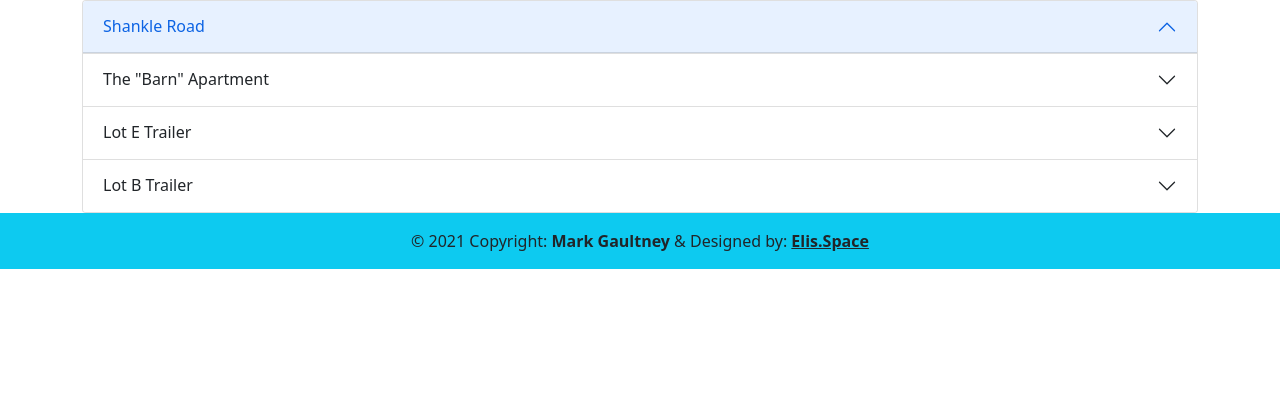
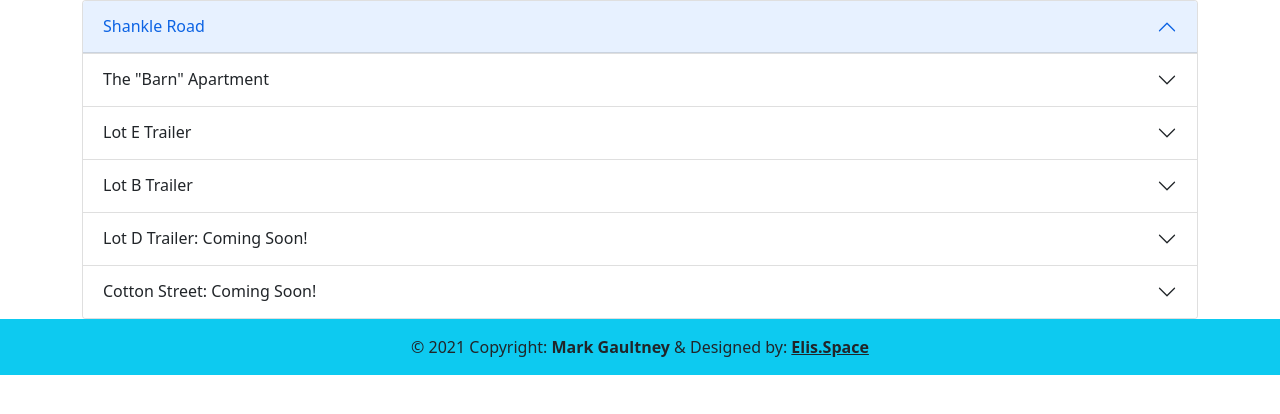
Before and after one commit to elisspace/pops, a PHP site: page /property.php in a window 1280 px wide. Shown: the part 56-470 px from the top of the page. Run offline with PHP 8.4, Linux system fonts and the light colour scheme.

Commit message:
small images on front page. Placeholders for D/Cotton on property page.

```diff
--- a/property.php
+++ b/property.php
@@ -113,7 +113,7 @@
           </button>
         </div>
         <!-- end of barn apt pics -->
-        <strong>Rosewood's Barn Apartment</strong>Ever wanted to live on an honest-to-God working cattle farm? Nothing will be more authentic than this cute apartment bordered by a barn (naturally) and green and clean pasture. Look out your window and enjoy watching deer frolic past happy cows, put on your boots, hop into your truck, and head to the Wal-Mart parking lot for another rolicking good night in the country.
+        <strong>Rosewood's Barn Apartment</strong> Ever wanted to live on an honest-to-God working cattle farm? Nothing will be more authentic than this cute apartment bordered by a barn (naturally) and green and clean pasture. Look out your window and enjoy watching deer frolic past happy cows, put on your boots, hop into your truck, and head to the Wal-Mart parking lot for another rolicking good night in the country.
       </div>
     </div>
   </div>
@@ -238,6 +238,96 @@
       </div>
     </div>
   </div>
+  <div class="accordion-item">
+    <h2 class="accordion-header" id="headingFive">
+      <button class="accordion-button collapsed" type="button" data-bs-toggle="collapse" data-bs-target="#collapseFive" aria-expanded="false" aria-controls="collapseFive">
+        Lot D Trailer: Coming Soon!
+      </button>
+    </h2>
+    <div id="collapseFive" class="accordion-collapse collapse" aria-labelledby="headingFive" data-bs-parent="#accordionExample">
+      <div class="accordion-body">
+        <!-- Lot D pics go here -->
+        <div id="lotDCarousel" class="carousel slide" data-bs-ride="carousel">
+          <div class="carousel-indicators">
+            <button type="button" data-bs-target="#lotDCarousel" data-bs-slide-to="0" class="active" aria-current="true" aria-label="Slide 1"></button>
+            <button type="button" data-bs-target="#lotDCarousel" data-bs-slide-to="1" aria-label="Slide 2"></button>
+            <button type="button" data-bs-target="#lotDCarousel" data-bs-slide-to="2" aria-label="Slide 3"></button>
+            <button type="button" data-bs-target="#lotDCarousel" data-bs-slide-to="3" aria-label="Slide 4"></button>
+            <button type="button" data-bs-target="#lotDCarousel" data-bs-slide-to="4" aria-label="Slide 5"></button>
+          </div>
+          <div class="carousel-inner">
+            <div class="carousel-item active">
+              <img src="pics\b\signal-2021-04-09-011605_001.jpeg" class="d-block w-100" alt="alt text 1">
+            </div>
+            <div class="carousel-item">
+              <img src="pics\b\signal-2021-04-09-011605_002.jpeg" class="d-block w-100" alt="alt text 2">
+            </div>
+            <div class="carousel-item">
+              <img src="pics\b\combined.jpg" class="d-block w-100" alt="alt text 3">
+            </div>
+           <div class="carousel-item">
+              <img src="pics\b\signal-2021-04-09-011605_005.jpeg" class="d-block w-100" alt="alt text 4">
+            </div>
+          </div>
+          <button class="carousel-control-prev" type="button" data-bs-target="#lotDCarousel" data-bs-slide="prev">
+            <span class="carousel-control-prev-icon" aria-hidden="true"></span>
+            <span class="visually-hidden">Previous</span>
+          </button>
+          <button class="carousel-control-next" type="button" data-bs-target="#lotDCarousel" data-bs-slide="next">
+            <span class="carousel-control-next-icon" aria-hidden="true"></span>
+            <span class="visually-hidden">Next</span>
+          </button>
+        </div>
+        <!-- end of lot E pics -->
+        <strong>Coming Soon</strong> More information and pictures!
+      </div>
+    </div>
+  </div>
+  <div class="accordion-item">
+    <h2 class="accordion-header" id="headingSix">
+      <button class="accordion-button collapsed" type="button" data-bs-toggle="collapse" data-bs-target="#collapseSix" aria-expanded="false" aria-controls="collapseSix">
+        Cotton Street: Coming Soon!
+      </button>
+    </h2>
+    <div id="collapseSix" class="accordion-collapse collapse" aria-labelledby="headingSix" data-bs-parent="#accordionExample">
+      <div class="accordion-body">
+        <!-- Cotton Street pics go here -->
+        <div id="cottonStreetCarousel" class="carousel slide" data-bs-ride="carousel">
+          <div class="carousel-indicators">
+            <button type="button" data-bs-target="#cottonStreetCarousel" data-bs-slide-to="0" class="active" aria-current="true" aria-label="Slide 1"></button>
+            <button type="button" data-bs-target="#cottonStreetCarousel" data-bs-slide-to="1" aria-label="Slide 2"></button>
+            <button type="button" data-bs-target="#cottonStreetCarousel" data-bs-slide-to="2" aria-label="Slide 3"></button>
+            <button type="button" data-bs-target="#cottonStreetCarousel" data-bs-slide-to="3" aria-label="Slide 4"></button>
+            <button type="button" data-bs-target="#cottonStreetCarousel" data-bs-slide-to="4" aria-label="Slide 5"></button>
+          </div>
+          <div class="carousel-inner">
+            <div class="carousel-item active">
+              <img src="pics\b\signal-2021-04-09-011605_001.jpeg" class="d-block w-100" alt="alt text 1">
+            </div>
+            <div class="carousel-item">
+              <img src="pics\b\signal-2021-04-09-011605_002.jpeg" class="d-block w-100" alt="alt text 2">
+            </div>
+            <div class="carousel-item">
+              <img src="pics\b\combined.jpg" class="d-block w-100" alt="alt text 3">
+            </div>
+           <div class="carousel-item">
+              <img src="pics\b\signal-2021-04-09-011605_005.jpeg" class="d-block w-100" alt="alt text 4">
+            </div>
+          </div>
+          <button class="carousel-control-prev" type="button" data-bs-target="#cottonStreetCarousel" data-bs-slide="prev">
+            <span class="carousel-control-prev-icon" aria-hidden="true"></span>
+            <span class="visually-hidden">Previous</span>
+          </button>
+          <button class="carousel-control-next" type="button" data-bs-target="#cottonStreetCarousel" data-bs-slide="next">
+            <span class="carousel-control-next-icon" aria-hidden="true"></span>
+            <span class="visually-hidden">Next</span>
+          </button>
+        </div>
+        <!-- end of Cotton Street pics -->
+        <strong>Coming Soon</strong> More information and pictures!
+      </div>
+    </div>
+  </div>
 </div>
 
 <?php
```
Also changed, not shown: index.php (+8 -7 lines), 3 other files.
